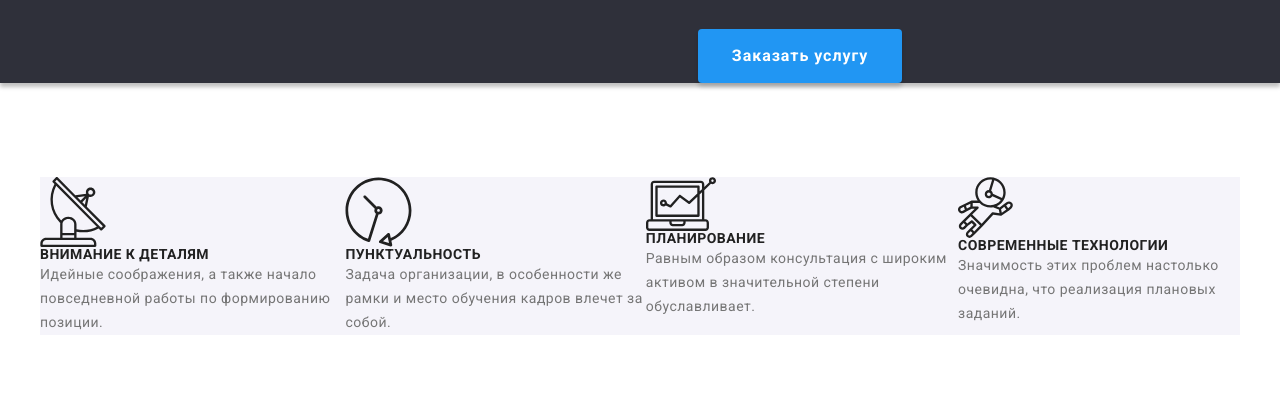
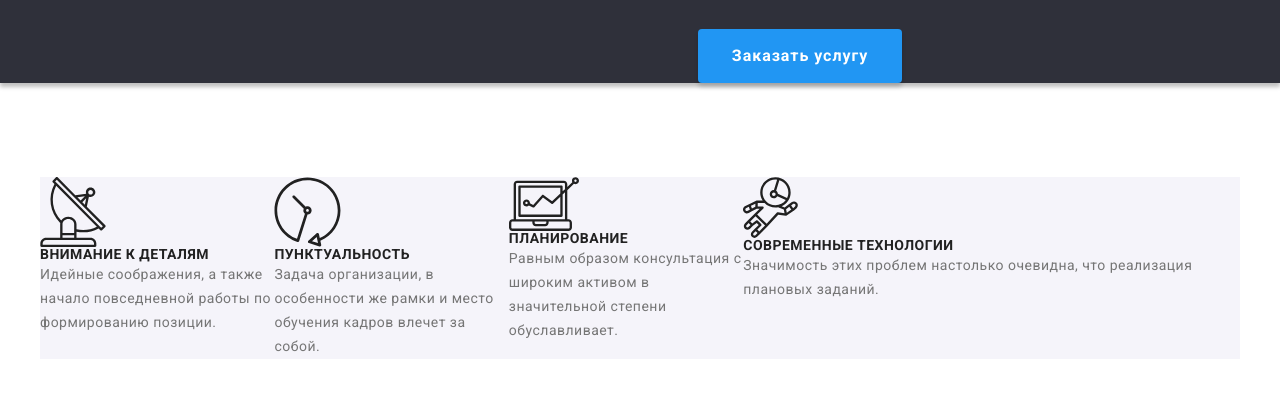
Before and after one commit to HannaNovikova/goit-markup-hw-03, a plain HTML site: page index.html in a window 1280 px wide. Shown: the part 217-626 px from the top of the page. Drawn offline with nearby package versions, Linux system fonts and the light colour scheme.

Commit message:
Update index.html

```diff
--- a/index.html
+++ b/index.html
@@ -91,7 +91,7 @@
         <section class="section">
           <h2 class="title"></h2>
           <ul class="benefits">
-            <li>
+            <li class="item">
               <img
                 class="benefits-image"
                 src="./images/antenna.svg"
@@ -106,7 +106,7 @@
                 формированию позиции.
               </p>
             </li>
-            <li>
+            <li class="item">
               <img
                 class="benefits-image"
                 src="./images/clock.svg"
@@ -120,7 +120,7 @@
                 кадров влечет за собой.
               </p>
             </li>
-            <li>
+            <li class="item">
               <img
                 class="benefits-image"
                 src="./images/pc.svg"
```
